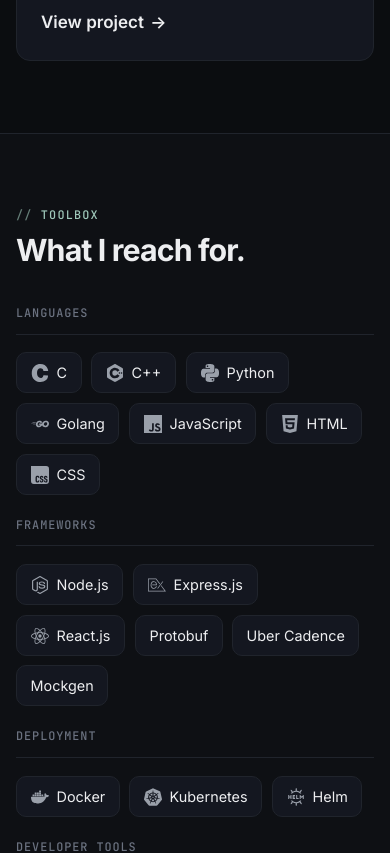
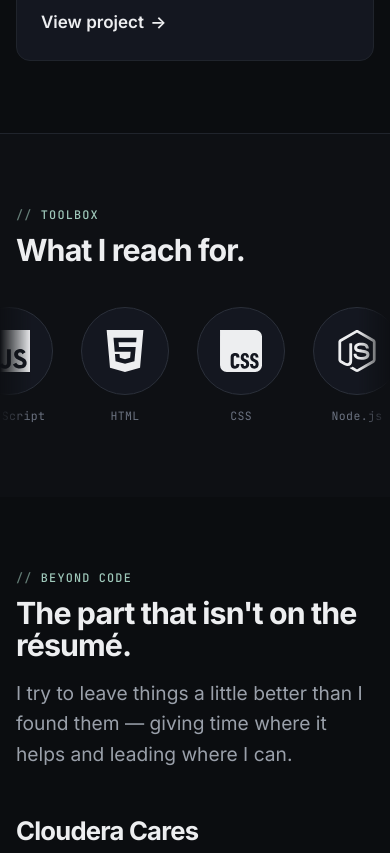
Before and after one commit to aniketsahran/aniket-portfolio, a React (Vite) app: page / in a window 390 px wide. Shown: the part 6760-7613 px from the top of the page. Built offline with nearby package versions, Linux system fonts and the light colour scheme.

Commit message:
feat: single big-circle auto-scrolling toolbox carousel

```diff
--- a/src/components/ToolChip.jsx
+++ /dev/null
@@ -1,30 +0,0 @@
-import { motion } from 'framer-motion'
-import useMagnetic from '../hooks/useMagnetic.js'
-
-// A tool chip that pulls toward the cursor. Renders a mask-tinted brand logo
-// when `slug` is set (decorative, aria-hidden), plus the tool name as text.
-export default function ToolChip({ name, slug }) {
-  const { ref, x, y, onPointerMove, onPointerLeave } = useMagnetic(0.4)
-
-  return (
-    <motion.div
-      ref={ref}
-      className="tool-chip"
-      style={{ x, y }}
-      onPointerMove={onPointerMove}
-      onPointerLeave={onPointerLeave}
-    >
-      {slug && (
-        <span
-          className="tool-chip__logo"
-          aria-hidden="true"
-          style={{
-            maskImage: `url(/assets/logos/${slug}.svg)`,
-            WebkitMaskImage: `url(/assets/logos/${slug}.svg)`,
-          }}
-        />
-      )}
-      <span className="tool-chip__name">{name}</span>
-    </motion.div>
-  )
-}
--- /dev/null
+++ b/src/components/ToolCircle.jsx
@@ -0,0 +1,31 @@
+// A circular tool badge: big logo (or monogram fallback) with a small, quiet
+// name underneath. Decorative glyph is aria-hidden; the name carries the label.
+function monogram(name) {
+  const words = name.replace(/[.]/g, '').split(/\s+/).filter(Boolean)
+  if (words.length >= 2) return (words[0][0] + words[1][0]).toUpperCase()
+  return name.slice(0, 2)
+}
+
+export default function ToolCircle({ name, slug }) {
+  return (
+    <div className="tool-circle">
+      <div className="tool-circle__badge">
+        {slug ? (
+          <span
+            className="tool-circle__logo"
+            aria-hidden="true"
+            style={{
+              maskImage: `url(/assets/logos/${slug}.svg)`,
+              WebkitMaskImage: `url(/assets/logos/${slug}.svg)`,
+            }}
+          />
+        ) : (
+          <span className="tool-circle__mono" aria-hidden="true">
+            {monogram(name)}
+          </span>
+        )}
+      </div>
+      <span className="tool-circle__name">{name}</span>
+    </div>
+  )
+}
--- a/src/pages/Home.jsx
+++ b/src/pages/Home.jsx
@@ -2,7 +2,7 @@ import Hero from '../sections/Hero.jsx'
 import About from '../sections/About.jsx'
 import Experience from '../sections/Experience.jsx'
 import Projects from '../sections/Projects.jsx'
-import ToolGrid from '../sections/ToolGrid.jsx'
+import ToolCarousel from '../sections/ToolCarousel.jsx'
 import BeyondCode from '../sections/BeyondCode.jsx'
 import Contact from '../sections/Contact.jsx'
 import Footer from '../components/Footer.jsx'
@@ -14,7 +14,7 @@ export default function Home() {
       <About />
       <Experience />
       <Projects />
-      <ToolGrid />
+      <ToolCarousel />
       <BeyondCode />
       <Contact />
       <Footer />
--- /dev/null
+++ b/src/sections/ToolCarousel.css
@@ -0,0 +1,104 @@
+.toolcar {
+  background: var(--bg-sunken);
+  border-top: 1px solid var(--line);
+  overflow: hidden;
+}
+
+.toolcar__viewport {
+  margin-top: 2.5rem;
+  overflow: hidden;
+  /* fade the edges so circles drift in/out softly */
+  -webkit-mask-image: linear-gradient(90deg, transparent, #000 8%, #000 92%, transparent);
+  mask-image: linear-gradient(90deg, transparent, #000 8%, #000 92%, transparent);
+}
+
+.toolcar__track {
+  display: flex;
+  align-items: flex-start;
+  gap: clamp(1.75rem, 3.5vw, 3rem);
+  width: max-content;
+  padding-inline: 2rem;
+  animation: toolcar-marq 42s linear infinite;
+}
+
+.toolcar__viewport:hover .toolcar__track {
+  animation-play-state: paused;
+}
+
+.toolcar__track--static {
+  width: auto;
+  flex-wrap: wrap;
+  justify-content: center;
+  animation: none;
+  row-gap: 2rem;
+}
+
+@keyframes toolcar-marq {
+  to {
+    transform: translateX(-50%);
+  }
+}
+
+.tool-circle {
+  display: flex;
+  flex-direction: column;
+  align-items: center;
+  gap: 0.75rem;
+  flex-shrink: 0;
+}
+
+.tool-circle__badge {
+  width: 88px;
+  height: 88px;
+  border-radius: 50%;
+  background: var(--bg-raised);
+  border: 1px solid var(--line-strong);
+  display: flex;
+  align-items: center;
+  justify-content: center;
+  transition: transform 0.3s var(--ease), border-color 0.3s var(--ease),
+    box-shadow 0.3s var(--ease);
+}
+
+.tool-circle:hover .tool-circle__badge {
+  transform: scale(1.14);
+  border-color: var(--accent);
+  box-shadow: 0 0 28px rgba(127, 174, 158, 0.25);
+}
+
+.tool-circle__logo {
+  width: 42px;
+  height: 42px;
+  background-color: var(--ink);
+  mask-repeat: no-repeat;
+  mask-position: center;
+  mask-size: contain;
+  -webkit-mask-repeat: no-repeat;
+  -webkit-mask-position: center;
+  -webkit-mask-size: contain;
+  transition: background-color 0.3s var(--ease);
+}
+
+.tool-circle:hover .tool-circle__logo {
+  background-color: var(--accent);
+}
+
+.tool-circle__mono {
+  font-family: var(--font-display);
+  font-weight: 700;
+  font-size: 1.6rem;
+  color: var(--muted);
+  transition: color 0.3s var(--ease);
+}
+
+.tool-circle:hover .tool-circle__mono {
+  color: var(--accent);
+}
+
+.tool-circle__name {
+  font-family: var(--font-mono);
+  font-size: 0.72rem;
+  letter-spacing: 0.03em;
+  color: var(--faint);
+  white-space: nowrap;
+}
--- /dev/null
+++ b/src/sections/ToolCarousel.jsx
@@ -0,0 +1,48 @@
+import { tools } from '../data/content.js'
+import Reveal from '../components/Reveal.jsx'
+import ToolCircle from '../components/ToolCircle.jsx'
+import useReducedMotion from '../hooks/useReducedMotion.js'
+import './ToolCarousel.css'
+
+const allTools = tools.flatMap((g) => g.items)
+
+export default function ToolCarousel() {
+  const reduced = useReducedMotion()
+
+  return (
+    <section id="skills" className="toolcar section">
+      <div className="container">
+        <Reveal as="p" className="eyebrow">
+          Toolbox
+        </Reveal>
+        <Reveal as="h2" className="section-title">
+          What I reach for.
+        </Reveal>
+      </div>
+
+      {reduced ? (
+        <div className="toolcar__viewport">
+          <div className="toolcar__track toolcar__track--static">
+            {allTools.map((t) => (
+              <ToolCircle name={t.name} slug={t.slug} key={t.name} />
+            ))}
+          </div>
+        </div>
+      ) : (
+        <div className="toolcar__viewport">
+          <div className="toolcar__track">
+            {allTools.map((t) => (
+              <ToolCircle name={t.name} slug={t.slug} key={t.name} />
+            ))}
+            {/* seamless-loop duplicate, hidden from assistive tech */}
+            <div className="toolcar__dup" aria-hidden="true" style={{ display: 'contents' }}>
+              {allTools.map((t) => (
+                <ToolCircle name={t.name} slug={t.slug} key={`dup-${t.name}`} />
+              ))}
+            </div>
+          </div>
+        </div>
+      )}
+    </section>
+  )
+}
--- a/src/sections/ToolGrid.css
+++ /dev/null
@@ -1,71 +0,0 @@
-.toolgrid {
-  background: var(--bg-sunken);
-  border-top: 1px solid var(--line);
-}
-
-.toolgrid__groups {
-  display: grid;
-  grid-template-columns: repeat(auto-fit, minmax(260px, 1fr));
-  gap: clamp(1.5rem, 3vw, 2.5rem);
-  margin-top: 1rem;
-}
-
-.toolgrid__label {
-  font-family: var(--font-mono);
-  font-size: 0.74rem;
-  font-weight: 500;
-  letter-spacing: 0.08em;
-  text-transform: uppercase;
-  color: var(--faint);
-  padding-bottom: 0.9rem;
-  margin-bottom: 1.1rem;
-  border-bottom: 1px solid var(--line);
-}
-
-.toolgrid__chips {
-  display: flex;
-  flex-wrap: wrap;
-  gap: 0.6rem;
-}
-
-.tool-chip {
-  display: inline-flex;
-  align-items: center;
-  gap: 0.5rem;
-  padding: 0.5rem 0.85rem;
-  border-radius: 10px;
-  background: var(--bg-raised);
-  border: 1px solid var(--line);
-  color: var(--ink);
-  font-size: 0.9rem;
-  cursor: default;
-  will-change: transform;
-  transition: border-color 0.2s var(--ease), background 0.2s var(--ease);
-}
-
-.tool-chip:hover {
-  border-color: var(--accent);
-  background: var(--accent-wash);
-}
-
-.tool-chip__logo {
-  width: 18px;
-  height: 18px;
-  flex-shrink: 0;
-  background-color: var(--muted);
-  mask-repeat: no-repeat;
-  mask-position: center;
-  mask-size: contain;
-  -webkit-mask-repeat: no-repeat;
-  -webkit-mask-position: center;
-  -webkit-mask-size: contain;
-  transition: background-color 0.2s var(--ease);
-}
-
-.tool-chip:hover .tool-chip__logo {
-  background-color: var(--accent-strong);
-}
-
-.tool-chip__name {
-  white-space: nowrap;
-}
--- a/src/sections/ToolGrid.jsx
+++ /dev/null
@@ -1,32 +0,0 @@
-import { tools } from '../data/content.js'
-import Reveal from '../components/Reveal.jsx'
-import ToolChip from '../components/ToolChip.jsx'
-import './ToolGrid.css'
-
-export default function ToolGrid() {
-  return (
-    <section id="skills" className="toolgrid section">
-      <div className="container">
-        <Reveal as="p" className="eyebrow">
-          Toolbox
-        </Reveal>
-        <Reveal as="h2" className="section-title">
-          What I reach for.
-        </Reveal>
-
-        <div className="toolgrid__groups">
-          {tools.map((group, i) => (
-            <Reveal className="toolgrid__group" delay={i * 0.04} key={group.group}>
-              <h3 className="toolgrid__label">{group.group}</h3>
-              <div className="toolgrid__chips">
-                {group.items.map((t) => (
-                  <ToolChip name={t.name} slug={t.slug} key={t.name} />
-                ))}
-              </div>
-            </Reveal>
-          ))}
-        </div>
-      </div>
-    </section>
-  )
-}
```
Also changed, not shown: 2 other files (tests, documents, lock files or other folders).
